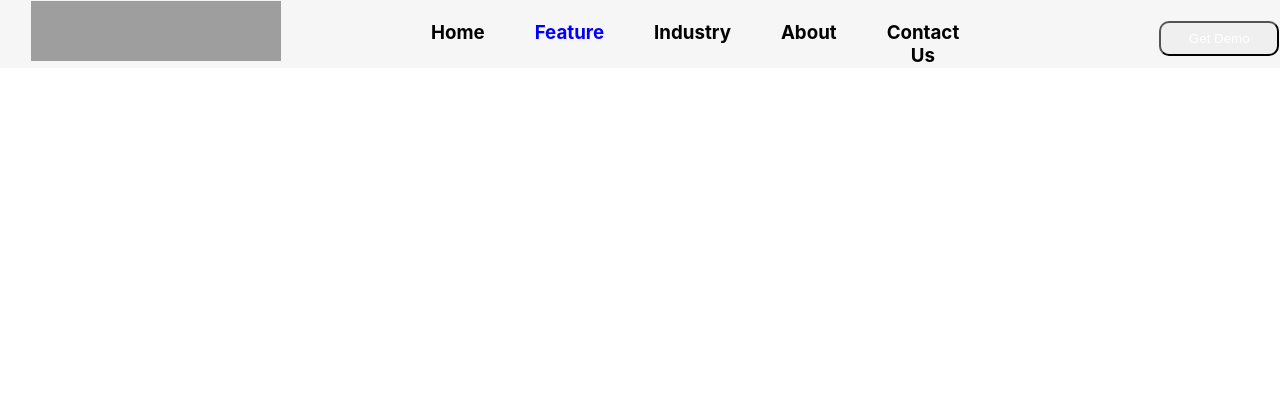
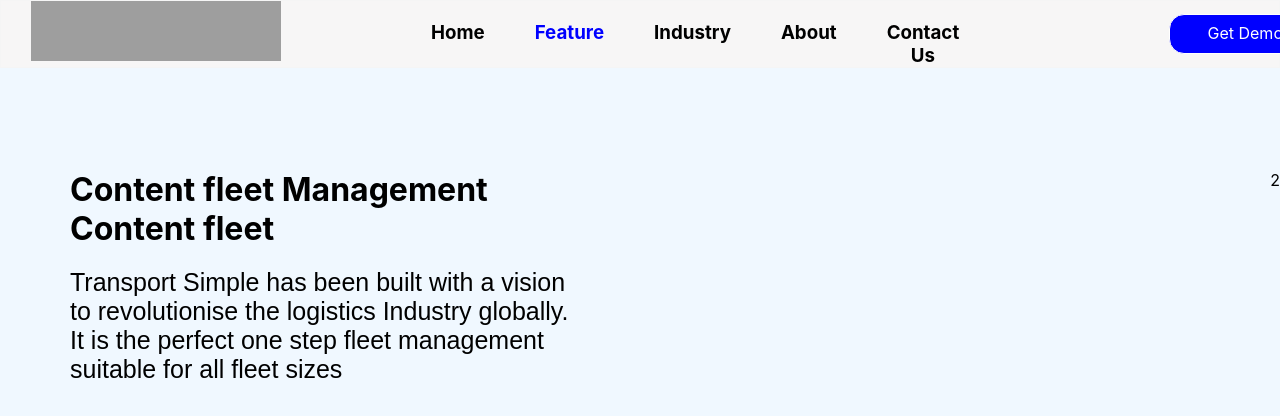
Before and after one commit to sandeepprogrammer64/Assignment_Transport_Simple, a React (Create React App) app in the folder transport-simple/: page / in a window 1280 px wide. Shown: the top 416 px of the page. Built offline with nearby package versions, Linux system fonts and the light colour scheme; grey boxes are pictures that could not be loaded.

Commit message:
contentFleet

```diff
--- a/transport-simple/src/Components/Navbar/Navbar.css
+++ b/transport-simple/src/Components/Navbar/Navbar.css
@@ -11,6 +11,7 @@
     box-sizing: border-box;
     display: flex;
     position: fixed;
+    width: 100%;
 }
 
 #logo{
@@ -33,27 +34,19 @@
 }
 
 .demoButton{
-    margin-left: 200px;
-    margin-top: 20px;
+    margin-left: 210px;
+    margin-top: 13px;
 }
 
-.demoButton button {
+.demoButton div {
     color: white;
-    height: 35px;
-    width: 120px;
-    border-radius: 10px;
-    padding-top: 5px;
+    height: 25px;
+    width: 150px;
+    border-radius: 15px;
+    padding-top: 8px;
     padding-bottom: 5px;
+    border: 1px solid;
+    background-color: blue;
 
 
 }
-
-/* .cone {
-    width: 0;
-    height: 0;
-    border-bottom: 200px solid blue;
-    border-left: 100px solid transparent;
-    border-right: 100px solid transparent;
-    border-radius: 50%;
-    transform: rotate(45deg);
-  } */
--- a/transport-simple/src/Components/Navbar/Navbar.jsx
+++ b/transport-simple/src/Components/Navbar/Navbar.jsx
@@ -34,7 +34,7 @@
 
       <div className="demoButton">
 
-         <button>Get Demo</button>
+         <div>Get Demo</div>
 
 
       </div>
--- a/transport-simple/src/Pages/HomePage/HomePage.css
+++ b/transport-simple/src/Pages/HomePage/HomePage.css
@@ -8,3 +8,27 @@
     border-radius: 50%;
     transform: rotate(45deg);
   }
+
+  .contentFleet{
+    display: flex;
+    background-color: aliceblue;
+    height: 800px;
+    padding-top: 170px;
+    gap: 100px;
+  }
+
+  .content h1{
+    text-align: left;
+  }
+
+  .content p{
+    font-size: 25px;
+    text-align: left;
+    font-family: Arial, Helvetica, sans-serif;
+    margin-top: 20px;
+    width: 47%;
+  }
+
+  .content{
+    margin-left: 70px;
+  }
--- a/transport-simple/src/Pages/HomePage/HomePage.jsx
+++ b/transport-simple/src/Pages/HomePage/HomePage.jsx
@@ -3,8 +3,22 @@
 
 const HomePage = () => {
   return (
-    <div>
+    <div >
 
+        <div className='contentFleet'>
+
+          <div className='content'>
+            <h1>Content fleet Management</h1>
+            <h1>Content fleet</h1>
+            <p>Transport Simple has been built with a vision to revolutionise the logistics Industry globally. It is the perfect one step fleet
+              management suitable for all fleet sizes
+               </p>
+
+
+          </div>
+          <div>2</div>
+
+        </div>
 
 
 
```
